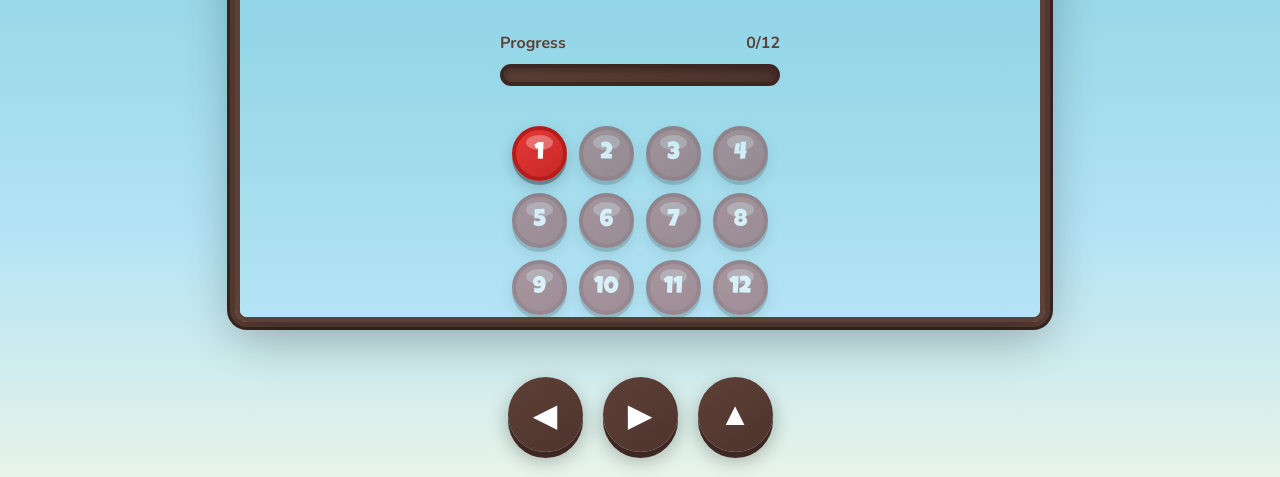
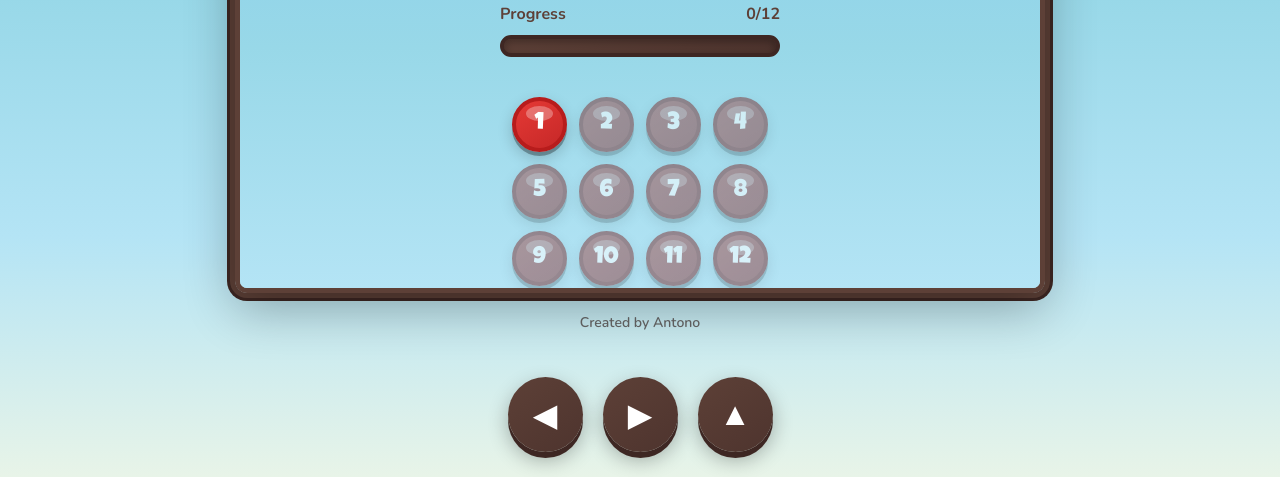
Before and after one commit to antono4/superAMMAR, a plain HTML site: page index.html in a window 1280 px wide. Shown: the part 323-800 px from the top of the page. Drawn offline with nearby package versions, Linux system fonts and the light colour scheme.

Commit message:
Add attribution: Created by Antono

```diff
--- a/index.html
+++ b/index.html
@@ -1376,5 +1376,9 @@
         updateLevelSelect();
         gameLoop();
     </script>
+
+    <footer style="text-align:center;padding:20px;font-size:14px;color:#666;">
+        Created by Antono
+    </footer>
 </body>
 </html>
```
Also changed, not shown: 1 other file.
